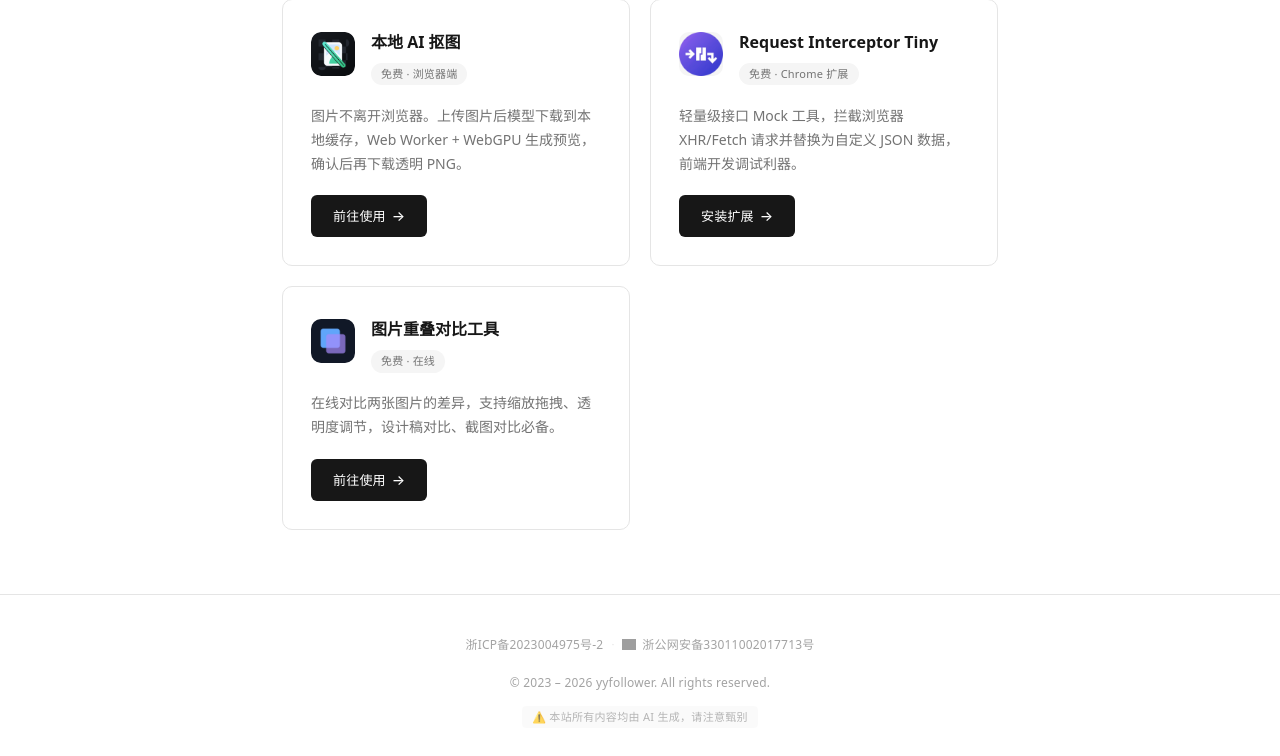
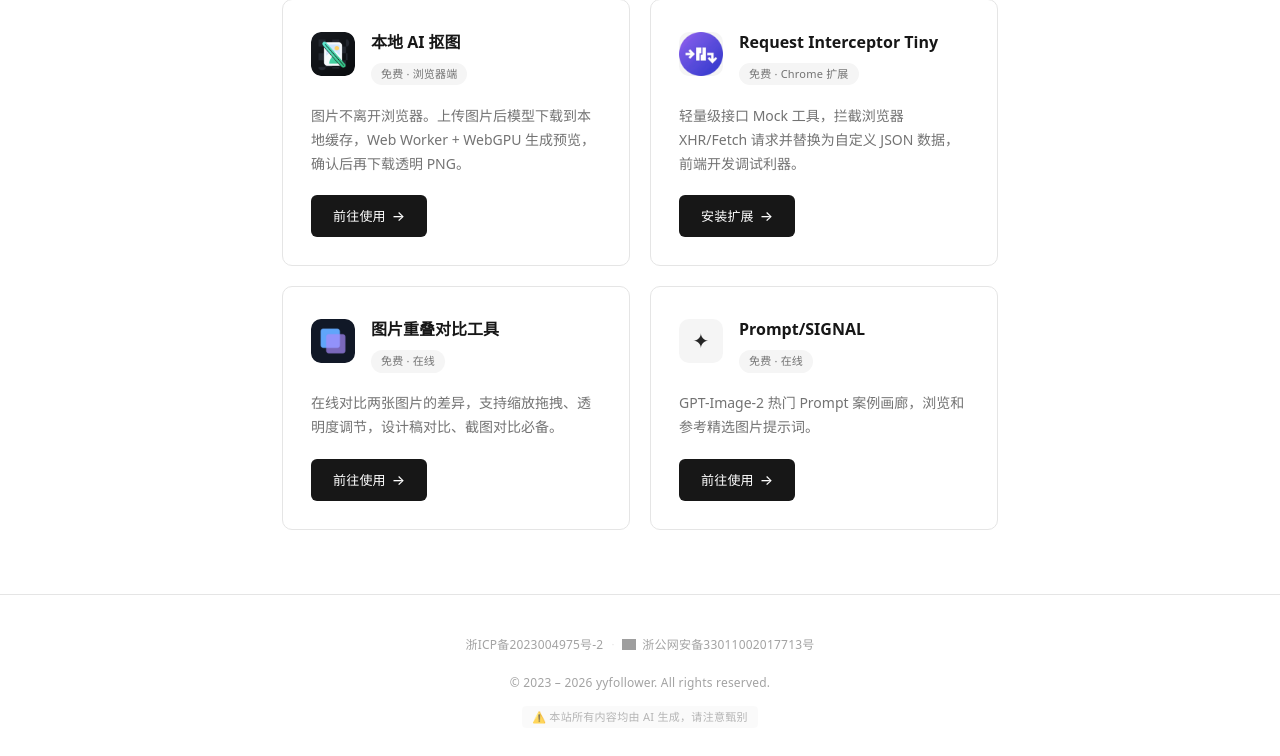
Before and after one commit to andy7076/my_blog, a Flask app: page / in a window 1280 px wide. Shown: the part 98-854 px from the top of the page. Run offline with Flask 3, Linux system fonts and the light colour scheme; some libraries are stand-ins or nearby versions; grey boxes are pictures that could not be loaded.

Commit message:
auto: 2026-08-26 16:17

```diff
--- a/templates/index.html
+++ b/templates/index.html
@@ -447,6 +447,19 @@
                 前往使用 <span class="arrow">→</span>
             </a>
         </div>
+        <div class="tool-card">
+            <div class="tool-card-top">
+                <div class="tool-icon-wrap" aria-hidden="true">✦</div>
+                <div class="tool-card-info">
+                    <div class="tool-card-title">Prompt/SIGNAL</div>
+                    <span class="tool-card-badge">免费 · 在线</span>
+                </div>
+            </div>
+            <p class="tool-card-desc">GPT-Image-2 热门 Prompt 案例画廊，浏览和参考精选图片提示词。</p>
+            <a class="tool-card-btn" href="https://andy7076.github.io/image_prompt/" target="_blank" rel="noopener noreferrer">
+                前往使用 <span class="arrow">→</span>
+            </a>
+        </div>
     </div>
 </div>
 
```
